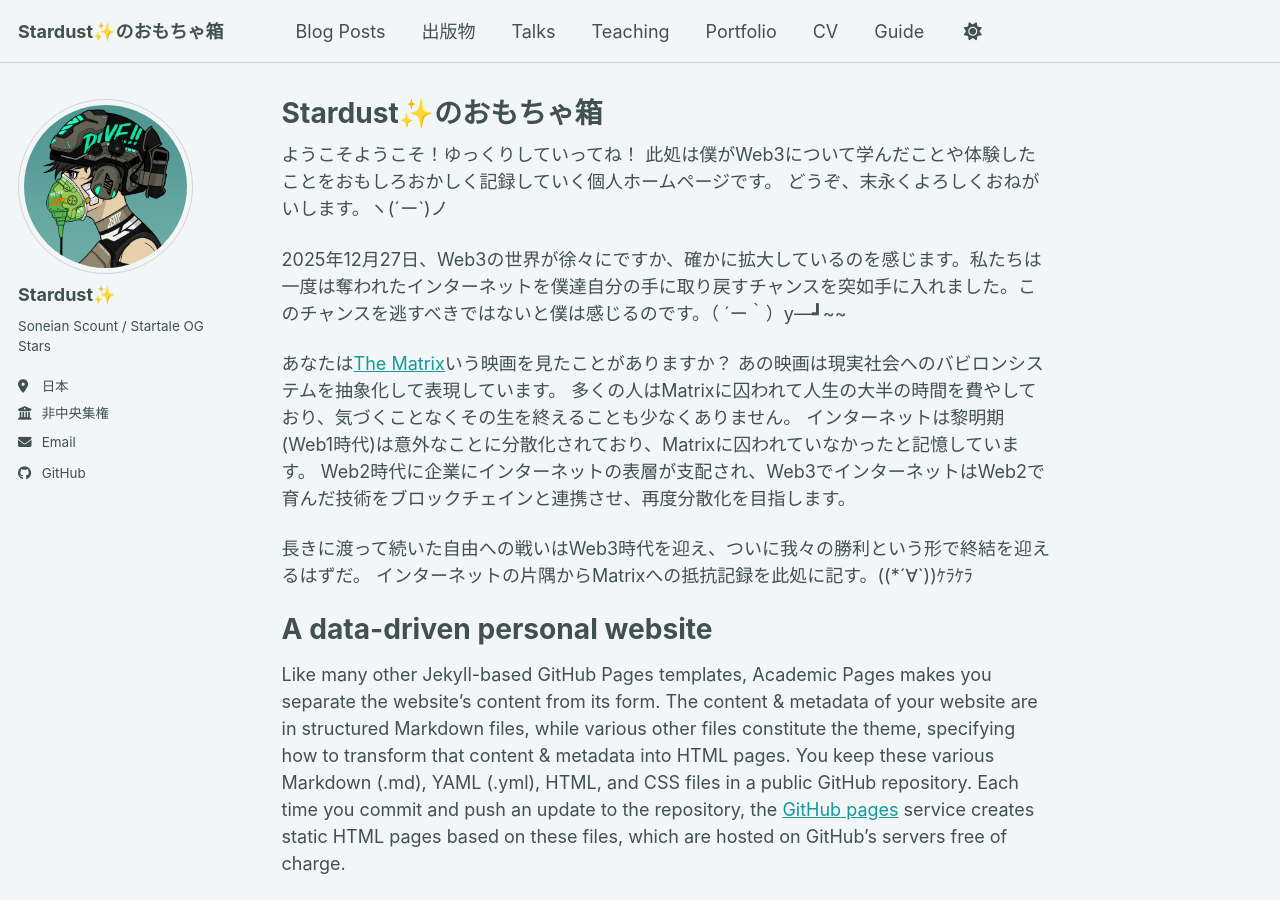
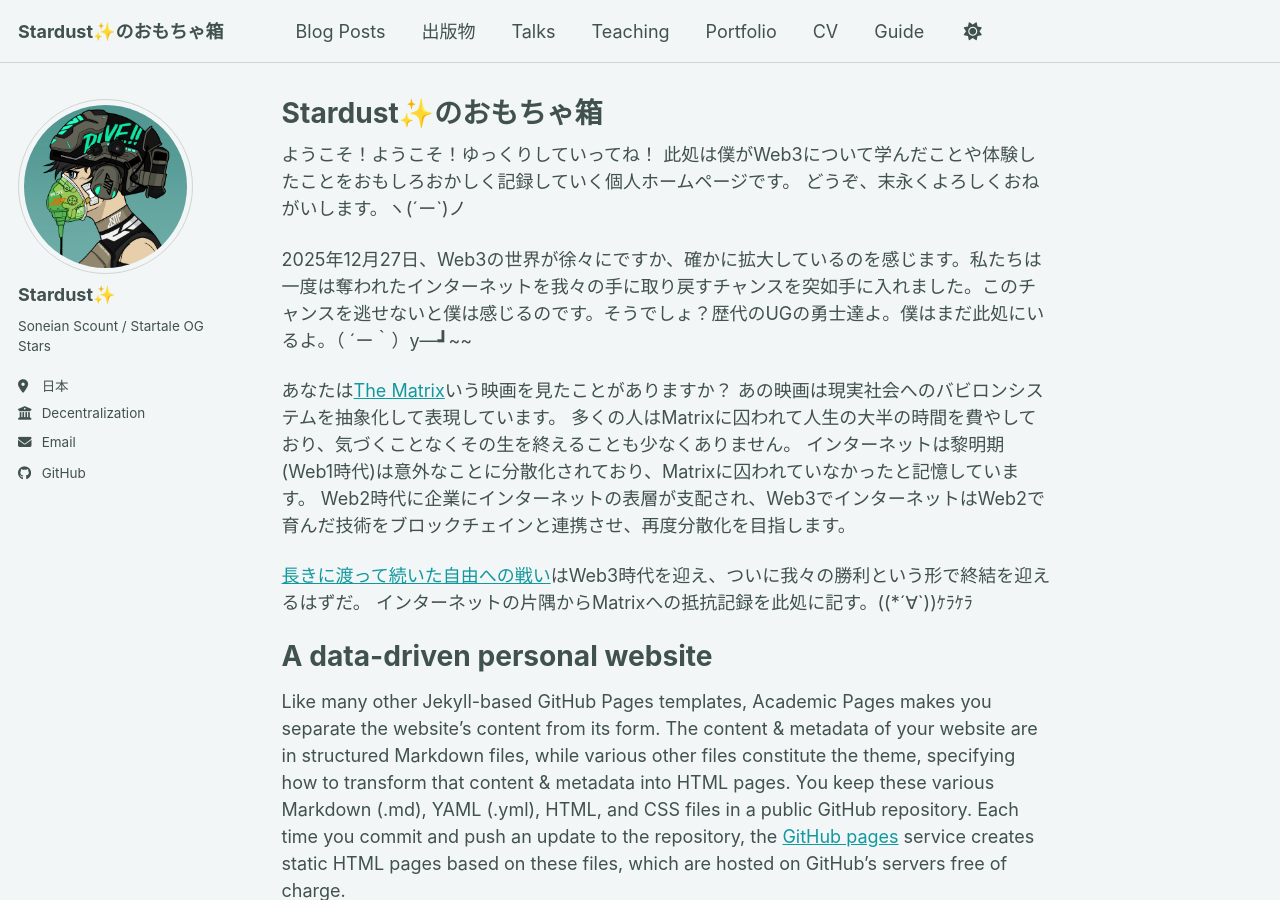
Before and after one commit to stardustdotbox/stardustdotbox.github.io, a Jekyll site: the page built from _pages/about.md, in a window 1280 px wide and 900 px high. Built offline with Jekyll 4.4.1, drawn with Linux system fonts in a browser that asks for light colours; a script bundle is joined from its source files by our own code; library files that are not in the unit come from our copies.

Commit message:
ホームページ初期設定

```diff
--- a/_config.yml
+++ b/_config.yml
@@ -28,7 +28,7 @@ author:
   pronouns         : # example: "she/her"
   bio              : "Soneian Scount / Startale OG Stars"
   location         : "日本"
-  employer         : "非中央集権"
+  employer         : "Decentralization"
   uri              : # URL
   email            : "stardustdotbox@gmail.com"
 
--- a/_pages/about.md
+++ b/_pages/about.md
@@ -9,11 +9,11 @@ header:
   image: stardust.jpg
 ---
 
-ようこそようこそ！ゆっくりしていってね！
+ようこそ！ようこそ！ゆっくりしていってね！
 此処は僕がWeb3について学んだことや体験したことをおもしろおかしく記録していく個人ホームページです。
 どうぞ、末永くよろしくおねがいします。ヽ(´ー`)ノ
 
-2025年12月27日、Web3の世界が徐々にですか、確かに拡大しているのを感じます。私たちは一度は奪われたインターネットを僕達自分の手に取り戻すチャンスを突如手に入れました。このチャンスを逃すべきではないと僕は感じるのです。（ ´ー｀）y―┛~~
+2025年12月27日、Web3の世界が徐々にですか、確かに拡大しているのを感じます。私たちは一度は奪われたインターネットを我々の手に取り戻すチャンスを突如手に入れました。このチャンスを逃せないと僕は感じるのです。そうでしょ？歴代のUGの勇士達よ。僕はまだ此処にいるよ。（ ´ー｀）y―┛~~
 
 あなたは[The Matrix](https://thehidden-wiki.org/wiki/index.php?title=The_Matrix)いう映画を見たことがありますか？
 あの映画は現実社会へのバビロンシステムを抽象化して表現しています。
@@ -21,7 +21,7 @@ header:
 インターネットは黎明期(Web1時代)は意外なことに分散化されており、Matrixに囚われていなかったと記憶しています。
 Web2時代に企業にインターネットの表層が支配され、Web3でインターネットはWeb2で育んだ技術をブロックチェインと連携させ、再度分散化を目指します。
 
-長きに渡って続いた自由への戦いはWeb3時代を迎え、ついに我々の勝利という形で終結を迎えるはずだ。
+[長きに渡って続いた自由への戦い](https://museum.scenecritique.com/categories/library/defcon0/1st.htm)はWeb3時代を迎え、ついに我々の勝利という形で終結を迎えるはずだ。
 インターネットの片隅からMatrixへの抵抗記録を此処に記す。((*´∀`))ｹﾗｹﾗ
 
 A data-driven personal website
```
